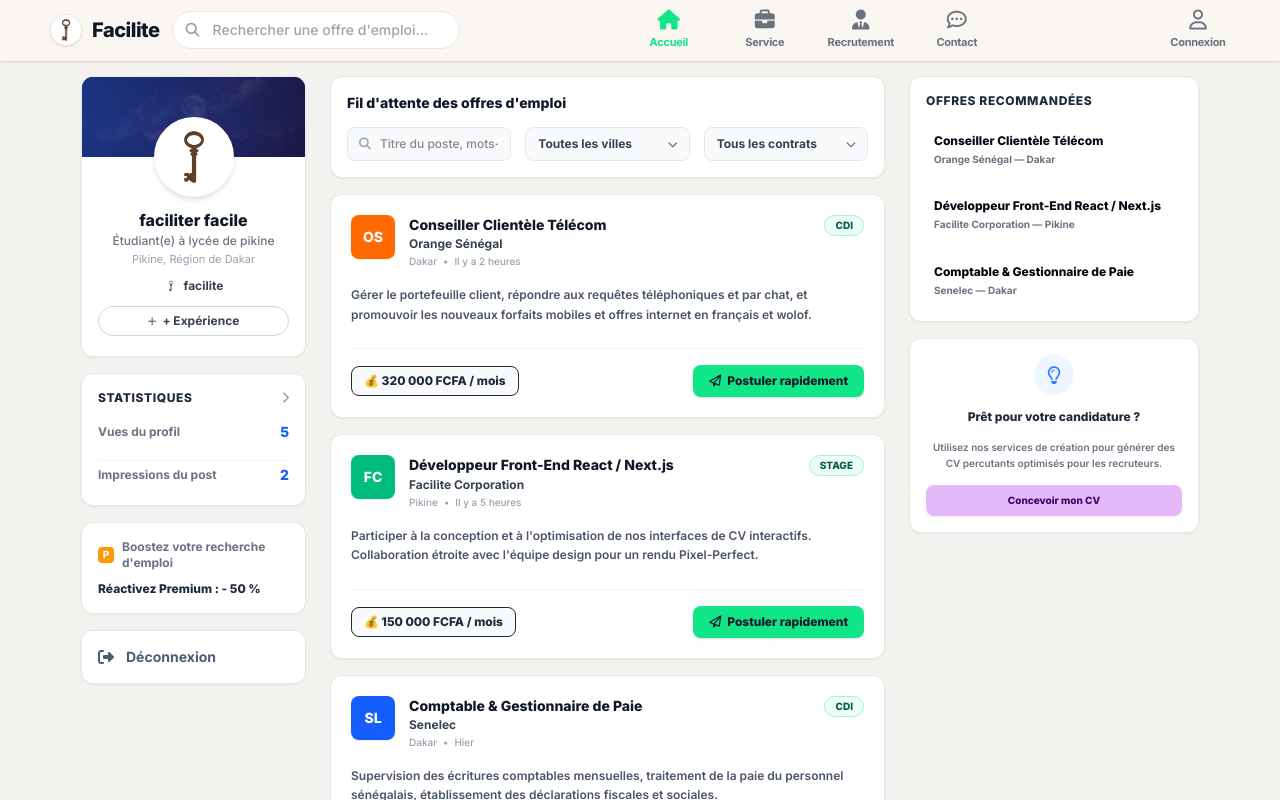
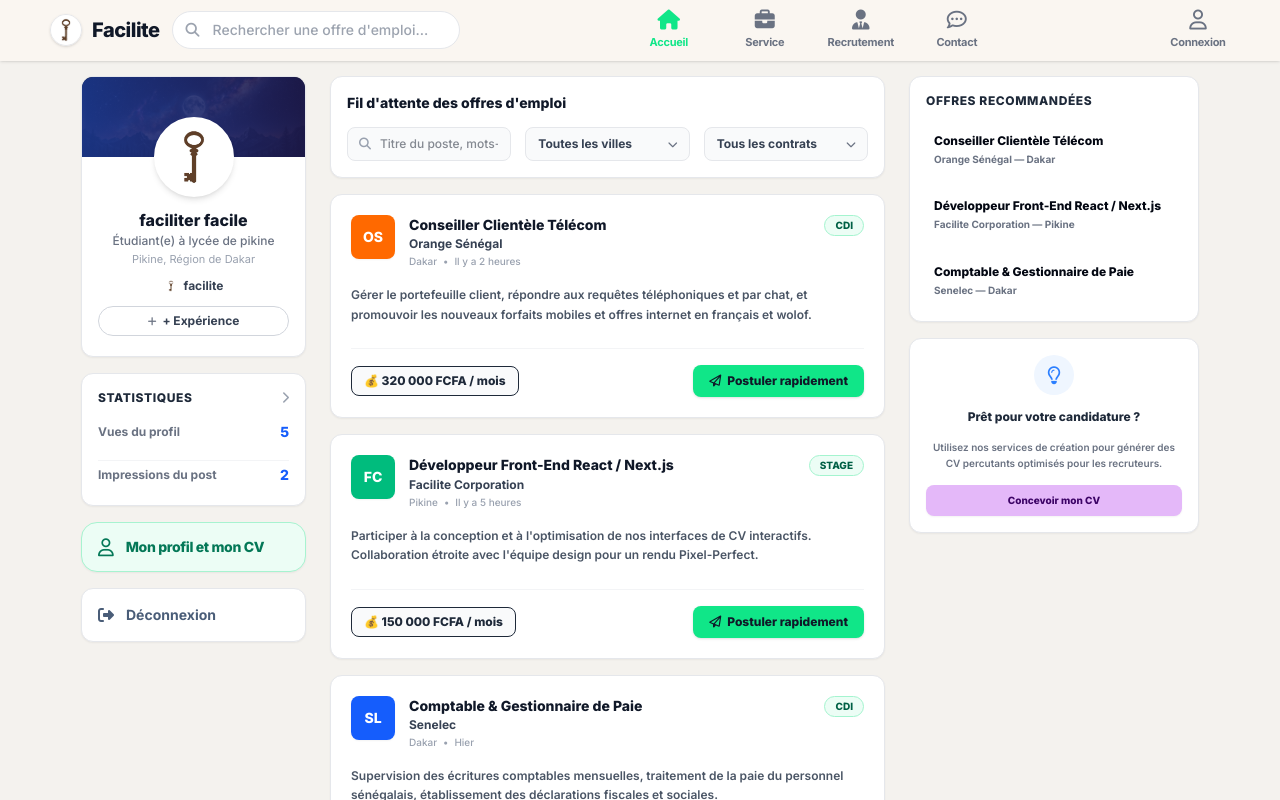
Before and after one commit to facilitefacile62-alt/facilite, a Next.js app: page / in a window 1280 px wide. Shown: the top 800 px of the page. Built offline with nearby package versions, Linux system fonts and the light colour scheme.

Commit message:
feat: replace Premium card with mint green 'Mon profil et mon CV' element matching user screenshot

```diff
--- a/src/app/page.js
+++ b/src/app/page.js
@@ -765,18 +765,18 @@
               </div>
             </div>
 
-            {/* Carte Premium Promotion (Avec carré orange) */}
-            <div className="bg-white rounded-xl border border-gray-200 p-4 shadow-xs flex flex-col space-y-2.5">
-              <div className="flex items-center space-x-2">
-                {/* Carré orange décoratif comme dans la capture */}
-                <div className="w-4 h-4 bg-amber-500 rounded-sm flex-shrink-0 flex items-center justify-center text-[10px] text-white font-black">
-                  P
-                </div>
-                <span className="text-xs font-bold text-gray-500">{t.premiumPromoTitle}</span>
-              </div>
-              <p className="text-xs font-black text-gray-800 hover:text-blue-600 cursor-pointer transition">
-                {t.premiumPromoText}
-              </p>
+            {/* Carte Mon profil et mon CV (Mint Green style capture) */}
+            <div
+              className="bg-[#ECFDF5] border border-[#A7F3D0] rounded-2xl p-3.5 px-4 shadow-xs hover:shadow-md transition cursor-pointer flex items-center space-x-3 group"
+              onClick={() => {
+                window.scrollTo({ top: 0, behavior: "smooth" });
+                triggerToast("Consultation de votre profil et CV...", "fa-user-gear");
+              }}
+            >
+              <i className="fa-regular fa-user text-lg text-[#047857] font-bold group-hover:scale-110 transition transform"></i>
+              <span className="text-sm font-extrabold text-[#047857] tracking-tight">
+                Mon profil et mon CV
+              </span>
             </div>
 
             {/* Bouton Déconnexion (Style LinkedIn) */}
```
